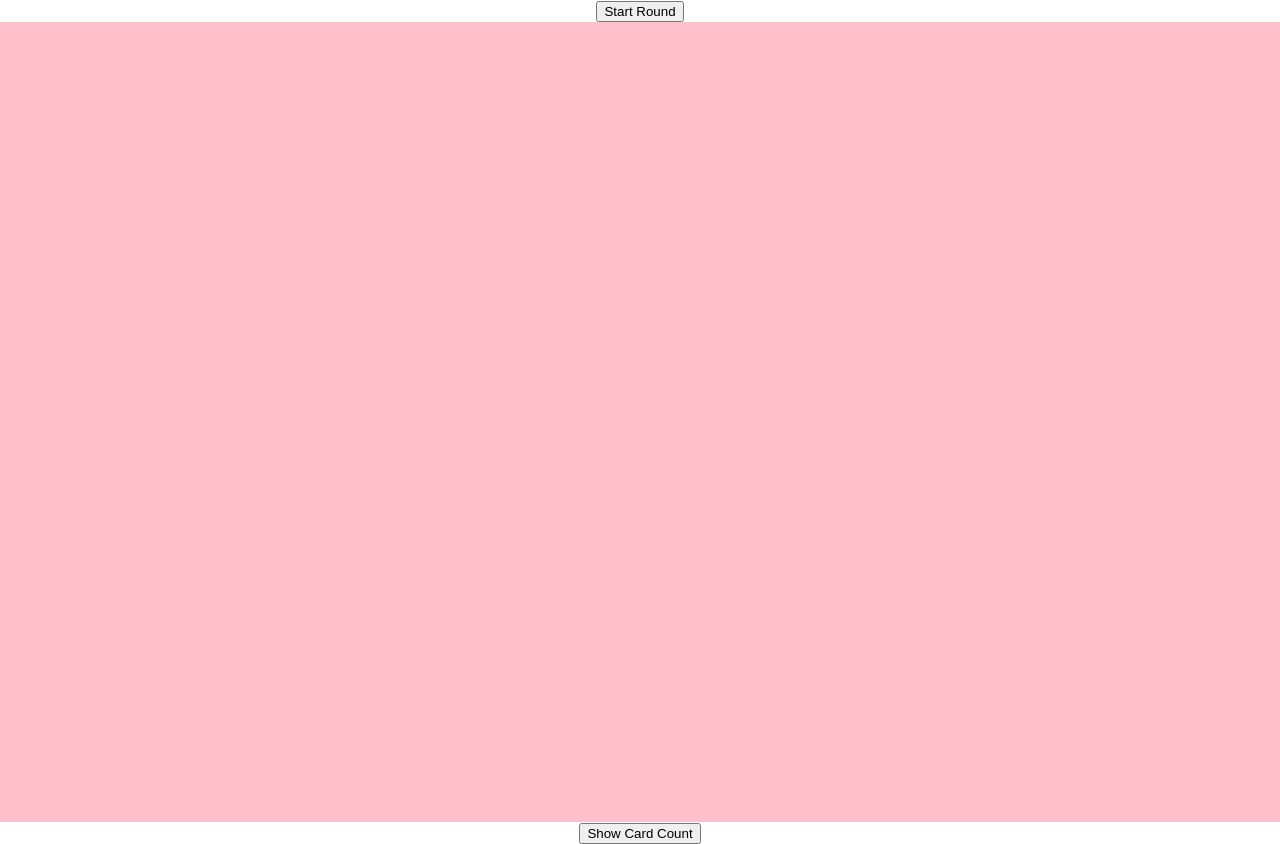
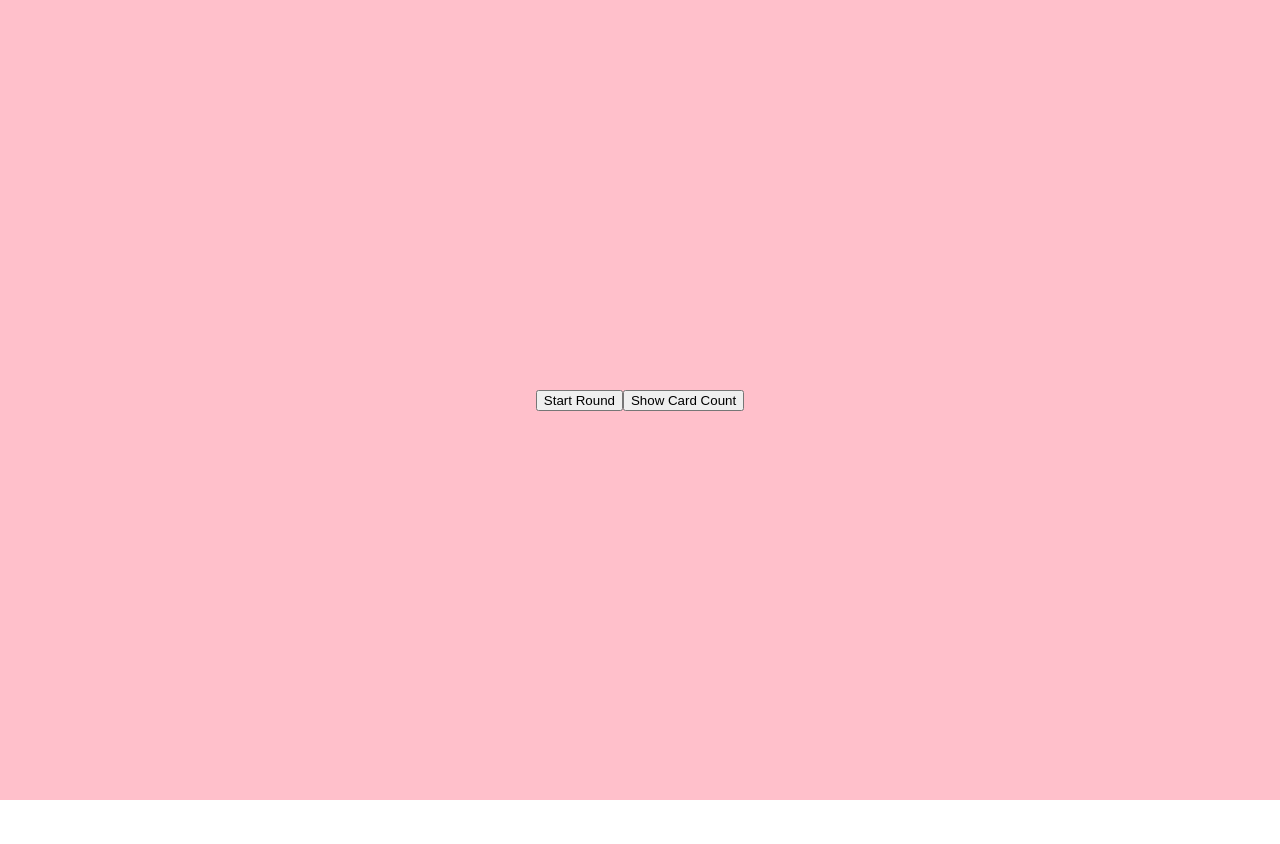
Before and after one commit to anjaliruth/cardCounter, a React (Create React App) app: page / in a window 1280 px wide. After the commit the page ends 800 px from the top, so only its background shows below. Built offline with nearby package versions, Linux system fonts and the light colour scheme.

Commit message:
cardcount works now

```diff
--- a/src/Shoe.jsx
+++ b/src/Shoe.jsx
@@ -47,9 +47,14 @@ export default function Shoe() {
     let highCards = [10, "J", "Q", "K", "A"];
     if (lowCards.includes(card.value)) {
       setRunningCount((prev) => prev + 1);
+      console.log("added cardcount");
     } else if (highCards.includes(card.value)) {
       setRunningCount((prev) => prev - 1);
+      console.log("reduced cardcount");
+    } else {
+      console.log("nothing");
     }
+    console.log(runningCount, "runningCount");
   }
 
   function newDeck() {
@@ -171,10 +176,6 @@ export default function Shoe() {
   //this gives the dealer more cards if their second card doesnt cause their card amount to exceed 16
   useEffect(() => {
     if (playerCardCount[position] === undefined) return;
-    console.log(
-      playerCardCount[position],
-      "playerCardCound position outside 17 if"
-    );
     if (playerCardCount[position] < 17 && position === players) {
       let updatedDrawPile = [...drawPile];
       let dealtHands = [...hands];
@@ -182,10 +183,7 @@ export default function Shoe() {
       dealtHands[position].push(currentCard);
       setDrawPile(updatedDrawPile);
       setHands(dealtHands);
-      console.log(
-        playerCardCount[position],
-        "playerCardCount[position] inside 17 if"
-      );
+      addtoRunningCount(currentCard);
     }
 
     calculatePlayerCardCount(position);
@@ -256,15 +254,10 @@ export default function Shoe() {
     assignHands();
     setPosition(0);
   }
-
-  console.log(showCardCount, "showCardCount");
-  console.log(runningCount, "runningCount");
-  console.log(playerCardCount, "playerCardCount");
   return (
     <div>
-      <button onClick={startGame}> Start Round</button>
-
       <div className="displayArea">
+       {!playing && <button onClick={startGame}> Start Round</button>}
         {hands.map((hand, playerIndex) => (
           <div className="playArea">
             <div className="playerSection">
@@ -289,9 +282,9 @@ export default function Shoe() {
             </div>
           </div>
         ))}
+        {allowReset && <button onClick={startGame}>Replay</button>}
+        <button onClick={allowShowingCardCount}>Show Card Count</button>
       </div>
-      {allowReset && <button onClick={startGame}>Replay</button>}
-      <button onClick={allowShowingCardCount}>Show Card Count</button>
       {showCardCount && <h1 className="cardCount">{runningCount}</h1>}
     </div>
   );
```
